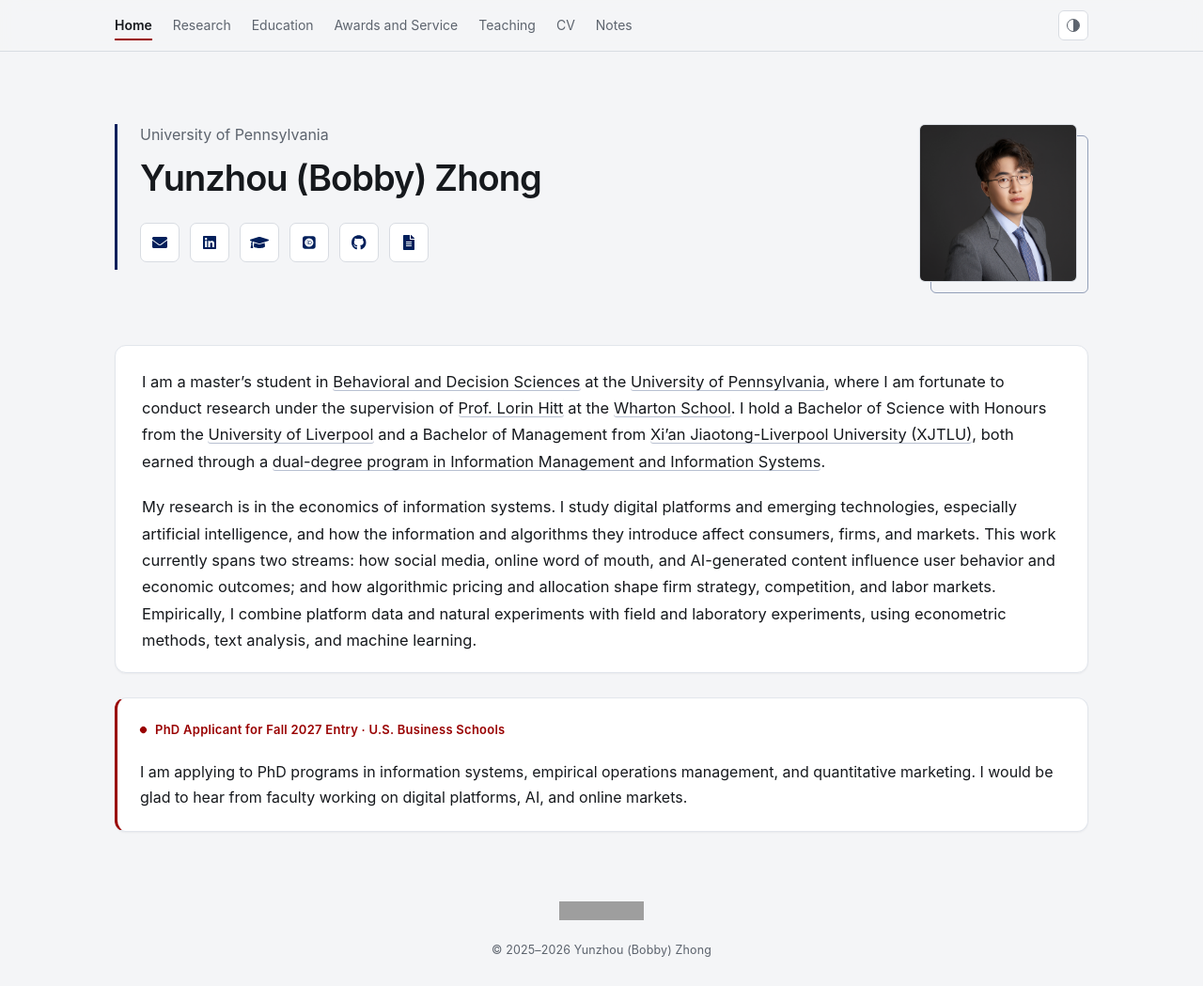
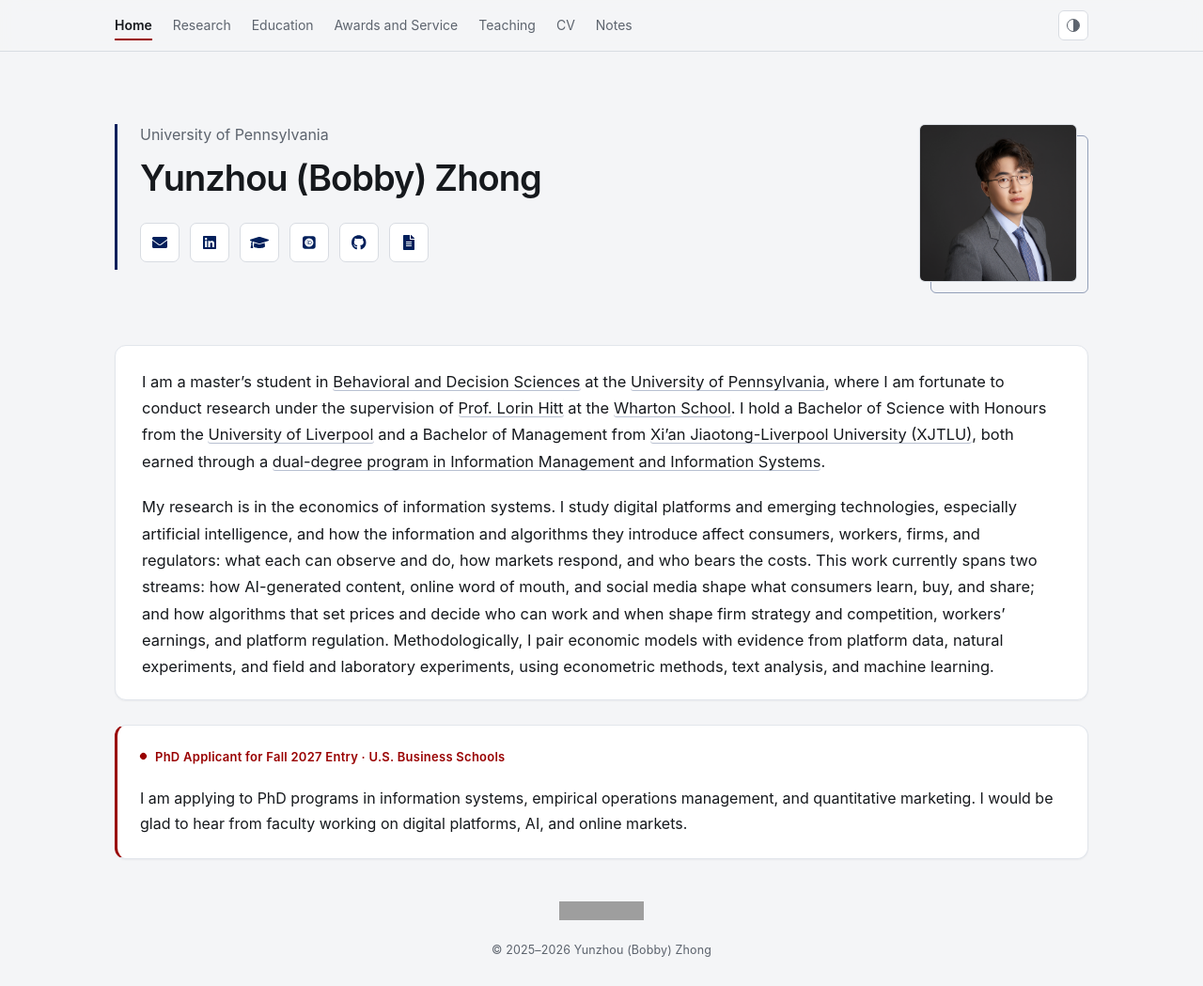
Before and after one commit to bobbyZhong10/bobbyzhong10.github.io, a Jekyll site: the page built from _pages/about.md, in a window 1280 px wide and 1049 px high. Shown: the whole window at 94% size. Built offline with Jekyll 4.4.1, drawn with Linux system fonts in a browser that asks for light colours; grey boxes are pictures that could not be loaded.

Commit message:
Align the home research paragraph with the statement of purpose
- Name workers and regulators beside consumers and firms, and say what the
  research asks of each: what they can observe and do, how markets
  respond, and who bears the costs.
- Restate the two streams: AI-generated content, online word of mouth and
  social media shape what consumers learn, buy, and share; algorithms
  that set prices and decide who can work and when shape firm strategy
  and competition, workers' earnings, and platform regulation.
- Describe the methods as economic models paired with evidence from
  platform data, natural experiments, and field and laboratory
  experiments.

```diff
--- a/_pages/about.md
+++ b/_pages/about.md
@@ -11,7 +11,7 @@
 <section class="home-intro-card" markdown="1">
 I am a master’s student in [Behavioral and Decision Sciences](https://www.lps.upenn.edu/degree-programs/mbds) at the [University of Pennsylvania](https://www.upenn.edu/), where I am fortunate to conduct research under the supervision of [Prof. Lorin Hitt](https://oid.wharton.upenn.edu/profile/lhitt/) at the [Wharton School](https://www.wharton.upenn.edu/). I hold a Bachelor of Science with Honours from the [University of Liverpool](https://www.liverpool.ac.uk/) and a Bachelor of Management from [Xi’an Jiaotong-Liverpool University (XJTLU)](https://www.xjtlu.edu.cn/en), both earned through a [dual-degree program in Information Management and Information Systems](https://www.xjtlu.edu.cn/en/study/undergraduate/information-management-and-information-systems).
 
-My research is in the economics of information systems. I study digital platforms and emerging technologies, especially artificial intelligence, and how the information and algorithms they introduce affect consumers, firms, and markets. This work currently spans two streams: how social media, online word of mouth, and AI-generated content influence user behavior and economic outcomes; and how algorithmic pricing and allocation shape firm strategy, competition, and labor markets. Empirically, I combine platform data and natural experiments with field and laboratory experiments, using econometric methods, text analysis, and machine learning.
+My research is in the economics of information systems. I study digital platforms and emerging technologies, especially artificial intelligence, and how the information and algorithms they introduce affect consumers, workers, firms, and regulators: what each can observe and do, how markets respond, and who bears the costs. This work currently spans two streams: how AI-generated content, online word of mouth, and social media shape what consumers learn, buy, and share; and how algorithms that set prices and decide who can work and when shape firm strategy and competition, workers’ earnings, and platform regulation. Methodologically, I pair economic models with evidence from platform data, natural experiments, and field and laboratory experiments, using econometric methods, text analysis, and machine learning.
 </section>
 
 <div class="phd-callout">
```
